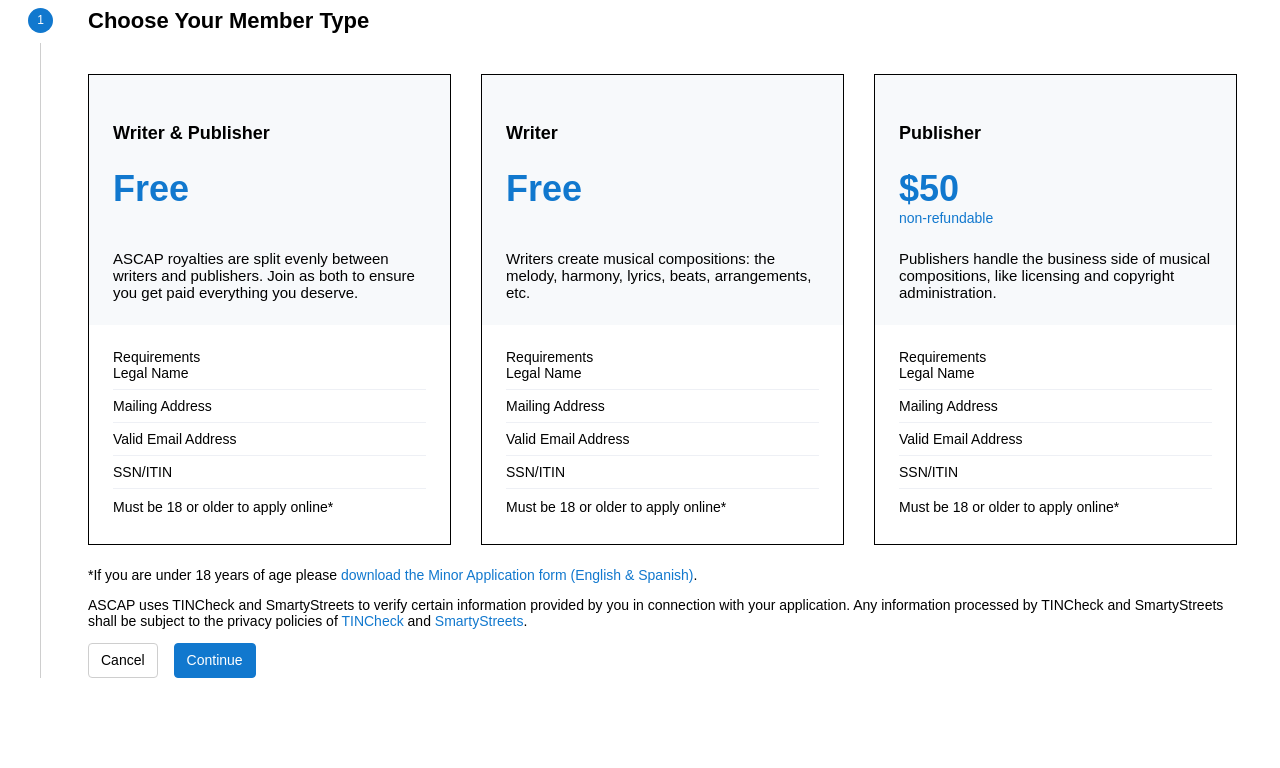
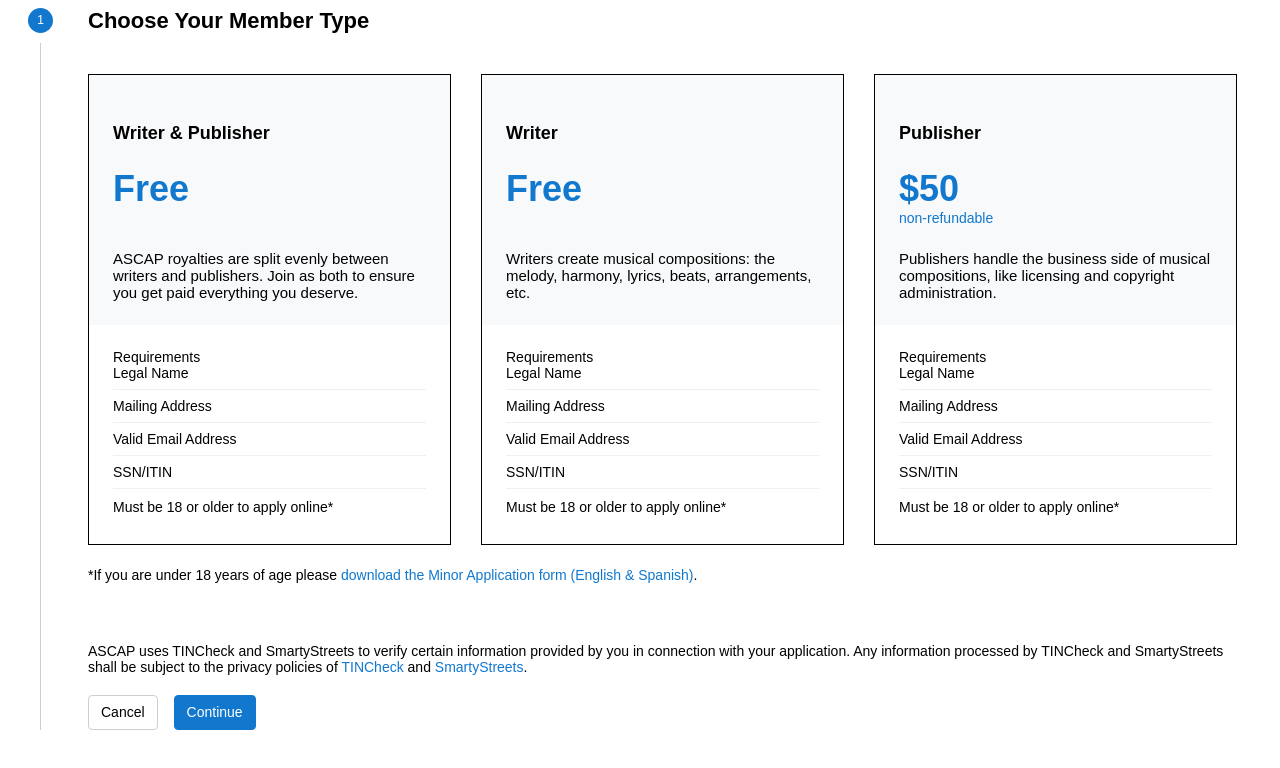
Before and after one commit to patcoston/ascap, a React (Vite) app: page / in a window 1280 px wide. Shown: the top 768 px of the page. Built offline with nearby package versions, Linux system fonts and the light colour scheme.

Commit message:
Added spacing HOC and used to space notes

```diff
--- a/src/components/SignupStep1.jsx
+++ b/src/components/SignupStep1.jsx
@@ -5,6 +5,7 @@
 import Button from './Button'
 import Error from './Error'
 import Note from './Note'
+import Spacing from './Spacing'
 
 const SignupStep1 = () => {
   const [showMemberError, setShowMemberError] = useState(false)
@@ -51,6 +52,7 @@
         )}
       </div>
       <div className="publisher-type-wrapper">
+        <Spacing bottom="large">
           <Note>
             *If you are under 18 years of age please{' '}
             <a href={() => {}}>
@@ -58,6 +60,7 @@
             </a>
             .
           </Note>
+        </Spacing>
         {showPublishers && (
           <PublisherType
             setPublisher={setPublisher}
@@ -67,6 +70,7 @@
         {showPublishers && showPublisherError && (
           <Error msg="Please select your publisher company type." />
         )}
+        <Spacing top="large" bottom="medium">
           <Note>
             ASCAP uses TINCheck and SmartyStreets to verify certain information
             provided by you in connection with your application. Any information
@@ -74,6 +78,7 @@
             privacy policies of <a href={() => {}}>TINCheck</a> and{' '}
             <a href={() => {}}>SmartyStreets</a>.
           </Note>
+        </Spacing>
         <div className="buttons">
           <span className="first">
             <Button
--- /dev/null
+++ b/src/components/Spacing.jsx
@@ -0,0 +1,36 @@
+import { useState, useEffect } from 'react'
+import '../sass/Spacing.scss'
+
+const Spacing = ({ children, top, bottom, left, right }) => {
+  const getClassName = () => {
+    let className = 'space'
+    if (top) {
+      className += ` top-${top}`
+    }
+    if (bottom) {
+      className += ` bottom-${bottom}`
+    }
+    if (left) {
+      className += ` left-${left}`
+    }
+    if (right) {
+      className += ` right-${right}`
+    }
+    console.log(className)
+    return className
+  }
+
+  const [className, setClassName] = useState('')
+
+  useEffect(() => {
+    setClassName(getClassName())
+  }, [])
+
+  return (
+    <div className="spacing">
+      <div className={className}>{children}</div>
+    </div>
+  )
+}
+
+export default Spacing
--- a/src/sass/Note.scss
+++ b/src/sass/Note.scss
@@ -3,7 +3,6 @@
 .note {
   font-size: 14px;
   font-weight: 400;
-  margin-bottom: 14px;
   a {
     text-decoration: none;
   }
--- /dev/null
+++ b/src/sass/Spacing.scss
@@ -0,0 +1,38 @@
+.spacing {
+  .top-small {
+    padding-top: 10px;
+  }
+  .top-medium {
+    padding-top: 20px;
+  }
+  .top-large {
+    padding-top: 30px;
+  }
+  .bottom-small {
+    padding-bottom: 10px;
+  }
+  .bottom-medium {
+    padding-bottom: 20px;
+  }
+  .bottom-large {
+    padding-bottom: 30px;
+  }
+  .left-small {
+    padding-left: 10px;
+  }
+  .left-medium {
+    padding-left: 20px;
+  }
+  .left-large {
+    padding-left: 30px;
+  }
+  .right-small {
+    padding-right: 10px;
+  }
+  .right-medium {
+    padding-right: 20px;
+  }
+  .right-large {
+    padding-right: 30px;
+  }
+}
```
Lines whose indentation alone changed are shown as unchanged.
